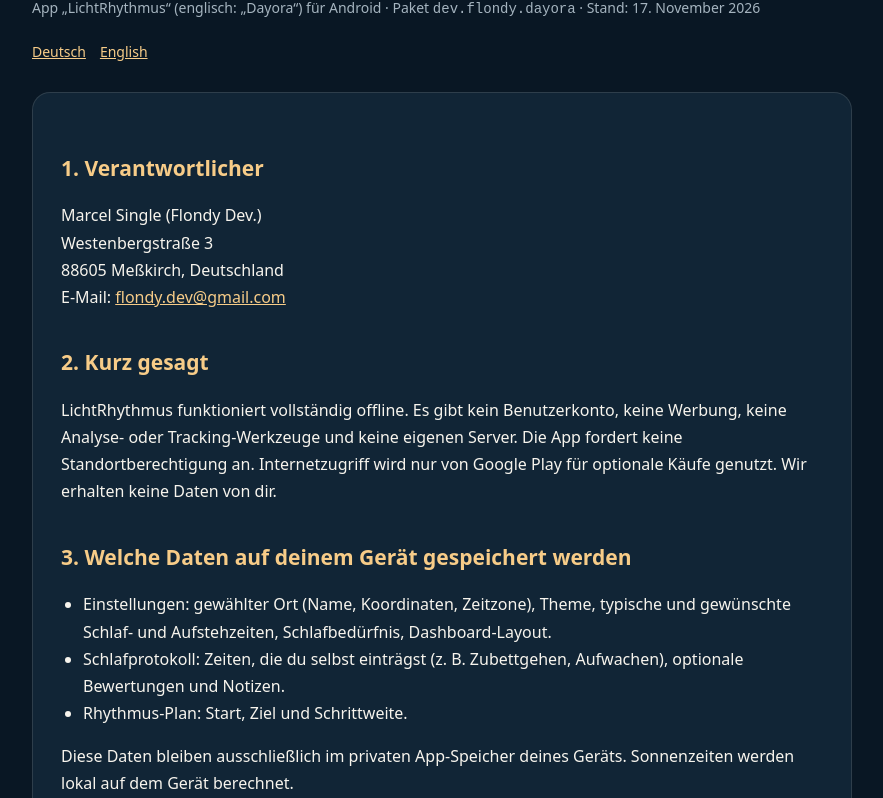
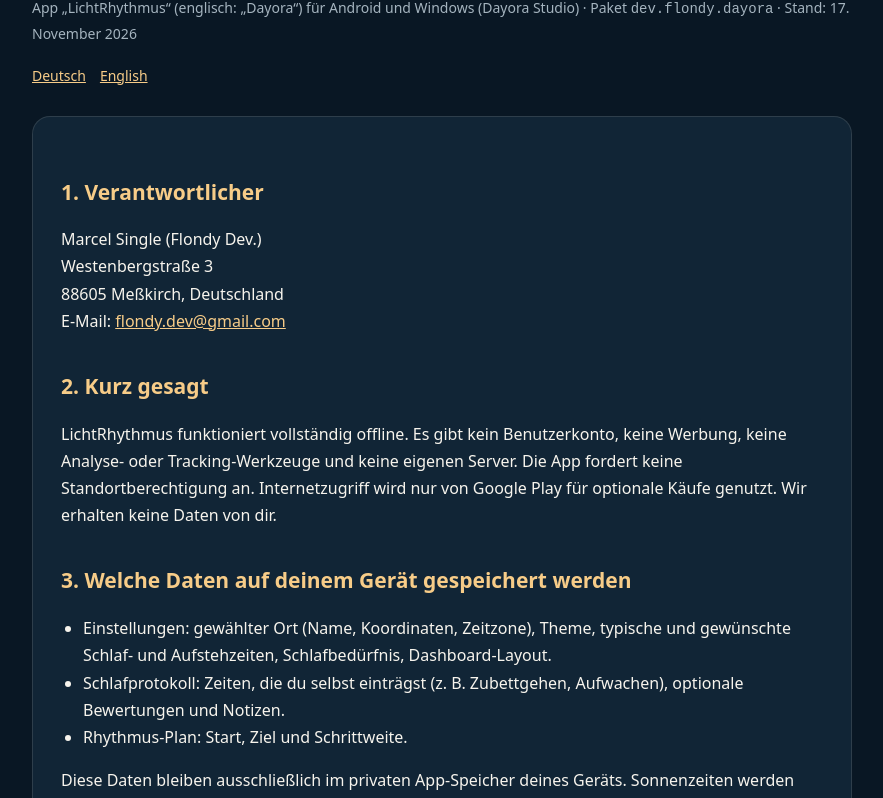
Before and after one commit to Marcel-2025/Dayora-Landingpage, a plain HTML site: page datenschutz.html in a window 1280 px wide. Shown: the part 144-942 px from the top of the page, without its empty margins (198-1081 px from the left). Drawn offline with Linux system fonts and the light colour scheme.

Commit message:
Datenschutz: Geltungsbereich Android und Windows
Co-Authored-By: Claude Opus 5.5 <noreply@anthropic.com>
Claude-Session: https://claude.ai/code/session_01QJ1Z3YpwM2h7jCG2VktWrL

```diff
--- a/datenschutz.html
+++ b/datenschutz.html
@@ -18,7 +18,7 @@ ul{padding-left:22px}.lang{display:flex;gap:14px;margin:18px 0 0;font-size:14px}
 <main>
 <a class="back" href="./">← Dayora</a>
 <h1>Datenschutzerklärung</h1>
-<div class="meta">App „LichtRhythmus“ (englisch: „Dayora“) für Android · Paket <code>dev.flondy.dayora</code> · Stand: 17. November 2026</div>
+<div class="meta">App „LichtRhythmus“ (englisch: „Dayora“) für Android und Windows (Dayora Studio) · Paket <code>dev.flondy.dayora</code> · Stand: 17. November 2026</div>
 <div class="lang"><a href="#de">Deutsch</a><a href="#en">English</a></div>
 
 <section class="card" id="de">
```
